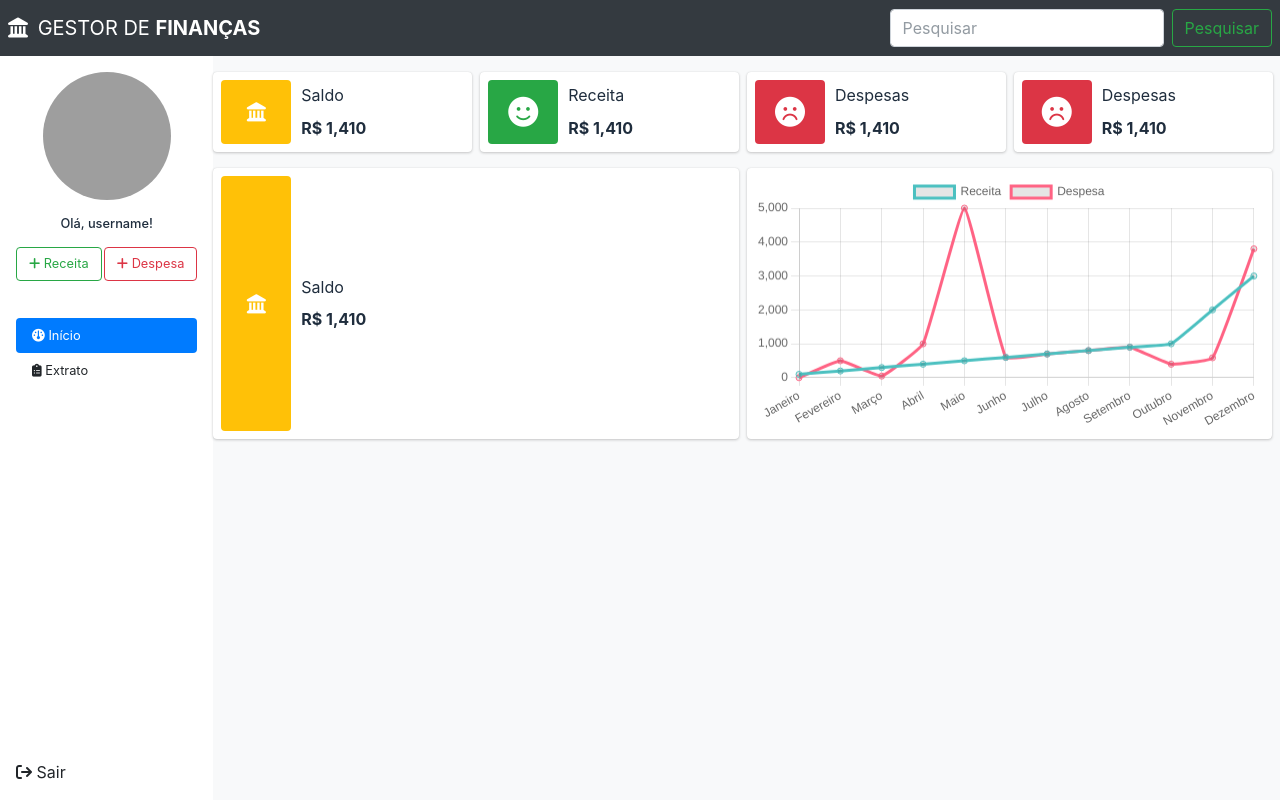
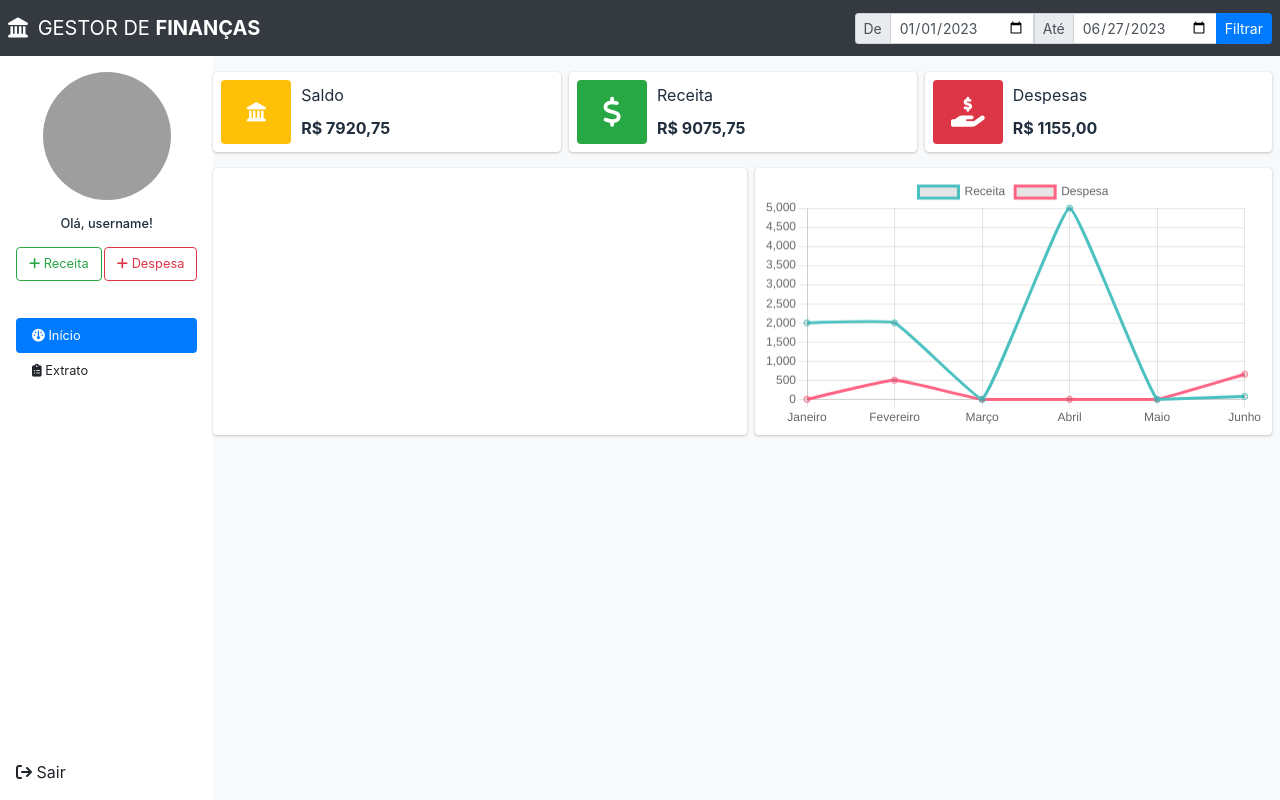
Before and after one commit to ifpi-picos/finance-management, a Django app: page /dashboard in a window 1280 px wide. Run offline with Django 4.2, Linux system fonts and the light colour scheme; data comes from the database, SQL or seed files in the repository; both versions use the stored data as it was after the commit; some libraries are stand-ins or nearby versions; grey boxes are pictures that could not be loaded.

Commit message:
View gráficos pronta, falta implementar no front

```diff
--- /dev/null
+++ b/financeapp/static/js/dashboard.js
@@ -0,0 +1,28 @@
+document.addEventListener('DOMContentLoaded', function () {
+    const ctx = document.getElementById('myChart').getContext('2d');
+    const data = {
+        labels: labels,
+        datasets: [
+            {
+                label: 'Receita',
+                data: earningSum,
+                fill: false,
+                borderColor: 'rgb(75, 192, 192)',
+                tension: 0.1
+            },
+            {
+                label: 'Despesa',
+                data: expenseSum,
+                fill: false,
+                borderColor: 'rgb(255, 99, 132)',
+                tension: 0.1
+            }
+        ]
+    };
+
+    const config = {
+        type: 'line',
+        data: data,
+    };
+    new Chart(ctx, config);
+});
--- a/financeapp/templates/financeapp/dashboard.html
+++ b/financeapp/templates/financeapp/dashboard.html
@@ -1,6 +1,23 @@
 {% extends "financeapp/index.html" %}
 {% load static %}
 {% block title %}Gestor de Finanças - Início{% endblock title %}
+{% block contentnav %}
+<form action="{% url 'financeapp:dashboard' %}" method="GET">
+    <div class="input-group input-group-sm">
+      <div class="input-group-prepend">
+        <span class="input-group-text">De</span>
+      </div>
+      <input type="date" class="form-control" aria-label="De" name="start_date" value="{{ start_date }}" required>
+      <div class="input-group-prepend">
+        <span class="input-group-text">Até</span>
+      </div>
+      <input type="date" class="form-control" aria-label="Até" name="end_date" value="{{ end_date }}" required>
+      <div class="input-group-append">
+        <button type="submit" class="btn btn-primary btn-block">Filtrar</button>
+      </div>
+    </div>
+</form>
+{% endblock contentnav %}
 {% block content %}
 <div class="row dashboard-content">
   <div class="col">
@@ -9,38 +26,27 @@
         <span class="info-box-icon bg-warning"><i class="fas fa-landmark text-white-1" style="color: white;"></i></span>
         <div class="info-box-content">
           <span class="info-box-text">Saldo</span>
-          <span class="info-box-number">R$ 1,410</span>
+          <span class="info-box-number">R$ {{balance}}</span>
         </div>
       </div>
       <div class="col info-box bg-white mr-2">
-        <span class="info-box-icon bg-success"><i class="fas fa-smile"></i></span>
+        <span class="info-box-icon bg-success"><i class="fas fa-dollar-sign"></i></i></span>
         <div class="info-box-content">
           <span class="info-box-text">Receita</span>
-          <span class="info-box-number">R$ 1,410</span>
-        </div>
-      </div>
-      <div class="col info-box bg-white mr-2">
-        <span class="info-box-icon bg-danger"><i class="fas fa-frown"></i></span>
-        <div class="info-box-content">
-          <span class="info-box-text">Despesas</span>
-          <span class="info-box-number">R$ 1,410</span>
+          <span class="info-box-number">R$ {{sum_earnings}}</span>
         </div>
       </div>
       <div class="col info-box bg-white">
-        <span class="info-box-icon bg-danger"><i class="fas fa-frown"></i></span>
+        <span class="info-box-icon bg-danger"><i class="fas fa-hand-holding-usd"></i></span>
         <div class="info-box-content">
           <span class="info-box-text">Despesas</span>
-          <span class="info-box-number">R$ 1,410</span>
+          <span class="info-box-number">R$ {{sum_expenses}}</span>
         </div>
       </div>
     </div>
     <div class="row">
-      <div class="col info-box bg-white mr-2">
-        <span class="info-box-icon bg-warning"><i class="fas fa-landmark text-white-1" style="color: white;"></i></span>
-        <div class="info-box-content">
-          <span class="info-box-text">Saldo</span>
-          <span class="info-box-number">R$ 1,410</span>
-        </div>
+      <div class="col info-box bg-white mr-2 p-3">
+
       </div>
       <div class="col info-box bg-white">
         <canvas id="myChart">
@@ -52,50 +58,10 @@
 {% endblock content %}
 {% block scripts %}
 <script>
-  document.addEventListener('DOMContentLoaded', function () {
-    const ctx = document.getElementById('myChart').getContext('2d');
-    const labels = [
-          'Janeiro',
-          'Fevereiro',
-          'Março',
-          'Abril',
-          'Maio',
-          'Junho',
-          'Julho',
-          'Agosto',
-          'Setembro',
-          'Outubro',
-          'Novembro',
-          'Dezembro'
-        ];
-    const data = {
-      labels: labels,
-      datasets: [{
-        label: 'Receita',
-        data: [100, 200, 300, 400, 500, 600, 700, 800, 900, 1000, 2000, 3000],
-        fill: false,
-        borderColor: 'rgb(75, 192, 192)',
-        tension: 0.1
-      },
-      {
-        labels: labels,
-        label: 'Despesa',
-        data: [1, 500, 50, 1000, 5000, 600, 700, 800, 900, 400, 589, 3800],
-        fill: false,
-        borderColor: 'rgb(255, 99, 132)',
-        tension: 0.1
-      }
-
-    ]
-    };
-
-    const config = {
-      type: 'line',
-      data: data,
-      options: {}
-    };
-    new Chart(ctx, config);
-  });
+  const labels = JSON.parse('{{ labels|escapejs }}');
+  const earningSum = JSON.parse('{{ earnings_sum_list|escapejs }}');
+  const expenseSum = JSON.parse('{{ expenses_sum_list|escapejs }}')
 </script>
+<script src="{% static 'js/dashboard.js' %}"></script>
 <script src="https://cdn.jsdelivr.net/npm/chart.js"></script>
 {% endblock scripts %}
--- a/financeapp/templates/financeapp/index.html
+++ b/financeapp/templates/financeapp/index.html
@@ -28,10 +28,7 @@
 
         <div class="collapse navbar-collapse" id="conteudoNavbarSuportado">
             <ul class="navbar-nav mr-auto"></ul>
-            <form class="form-inline my-2 my-lg-0" action="{% url 'financeapp:extract' %}" method="GET">
-                <input class="form-control mr-sm-2" name="search" type="search" placeholder="Pesquisar" aria-label="Pesquisar">
-                <button class="btn btn-outline-success my-2 my-sm-0" type="submit">Pesquisar</button>
-            </form>
+            {% block contentnav %}{% endblock %}
         </div>
     </nav>
 
--- a/financeapp/views.py
+++ b/financeapp/views.py
@@ -5,16 +5,103 @@ from financeapp.models import CategoryEarnings, CategoryExpenses, Earnings, Expe
 from django.contrib import messages
 from django.db.models import Q
 import decimal
-
+from datetime import datetime
+import json
+from django.db.models import Sum
+from django.db.models import QuerySet
 
 class DashboardApp(ListView):
     template_name = 'financeapp/dashboard.html'
     model = Earnings
 
+    def get_sums_data_and_labels(self, earnings: QuerySet, expenses: QuerySet, start_date: str, end_date: str):
+        # Passanso a data de string para datetime e pegando a quantidade de meses
+        start_date = datetime.strptime(start_date, '%Y-%m-%d')
+        end_date = datetime.strptime(end_date, '%Y-%m-%d')
+        months = (end_date.year - start_date.year) * 12 + (end_date.month - start_date.month)
+
+        # Mapeamento dos nomes dos meses em português
+        month_names = {
+            1: 'Janeiro',
+            2: 'Fevereiro',
+            3: 'Março',
+            4: 'Abril',
+            5: 'Maio',
+            6: 'Junho',
+            7: 'Julho',
+            8: 'Agosto',
+            9: 'Setembro',
+            10: 'Outubro',
+            11: 'Novembro',
+            12: 'Dezembro'
+        }
+        # Pegando os dados dos ganhos e gastos referente ao período e os labels
+        labels = []
+        earnings_sum = []
+        expenses_sum = []
+
+        for i in range(months + 1):
+            month = (start_date.month + i) % 12
+            if month == 0:
+                month = 12
+            month_name = month_names[month]
+            labels.append(month_name)
+
+            earnings_month_sum = earnings.filter(date__month=month).aggregate(total=Sum('value'))['total'] or 0
+            earnings_sum.append(int(earnings_month_sum))
+
+            expenses_month_sum = expenses.filter(date__month=month).aggregate(total=Sum('value'))['total'] or 0
+            expenses_sum.append(int(expenses_month_sum))
+
+        return labels, earnings_sum, expenses_sum
+
     def get_context_data(self, **kwargs):
+        # Feito e comentado por: Jean Carlos
         context = super().get_context_data(**kwargs)
         context['categoryearnings'] = CategoryEarnings.objects.all()
         context['categoryexpenses'] = CategoryExpenses.objects.all()
+
+        # Pegando a data de início e fim passada pelo usuário
+        user_start_date = self.request.GET.get('start_date')
+        user_end_date = self.request.GET.get('end_date')
+
+        # Pegando a data de início e fim do ano atual, caso não seja passado pelo usuário
+        if user_start_date or user_end_date:
+            start_date = user_start_date
+            end_date = user_end_date
+        else:
+            start_date = datetime.strftime(datetime(datetime.now().year, 1, 1).date(), '%Y-%m-%d')
+            end_date = datetime.now().date().strftime('%Y-%m-%d')
+
+        # Passando a data para o template
+        context['start_date'] = start_date
+        context['end_date'] = end_date
+
+        # Dados dos ganhos e gastos referente ao período
+        earnings = Earnings.objects.filter(date__range=[start_date, end_date])
+        expenses = Expenses.objects.filter(date__range=[start_date, end_date])
+
+        print(type(earnings))
+
+
+        # Pegando os dados dos ganhos e gastos referente ao período e os labels
+        labels, earnings_sum, expenses_sum = self.get_sums_data_and_labels(earnings, expenses, start_date, end_date)
+
+        # Passando os dados para json, para serem usados no gráfico
+        labels = json.dumps(labels)
+        earnings_sum = json.dumps(earnings_sum)
+        expenses_sum = json.dumps(expenses_sum)
+
+        # Passando os dados para o template
+        context['labels'] = labels
+        context['earnings_sum_list'] = earnings_sum
+        context['expenses_sum_list'] = expenses_sum
+
+        decimal_sum_earning = decimal.Decimal(earnings.aggregate(total=Sum('value'))['total'] or 0)
+        context['sum_earnings'] = decimal_sum_earning.quantize(decimal.Decimal('0.00'))
+        decimal_sum_expenses = decimal.Decimal(expenses.aggregate(total=Sum('value'))['total'] or 0)
+        context['sum_expenses'] = decimal_sum_expenses.quantize(decimal.Decimal('0.00'))
+        context['balance'] = (decimal_sum_earning - decimal_sum_expenses).quantize(decimal.Decimal('0.00'))
 
         return context
 
@@ -57,9 +144,10 @@ class ExtractApp(ListView):
 
         context['earnings'] = earnings
         context['expenses'] = expenses
+
         return context
 
-def convert_value(value):
+def convert_value(value: str):
 
     if ',' in value:
         value = value.replace('.', '').replace(',', '.')
```
Also changed, not shown: financeapp/templates/financeapp/extract.html (+8 -1 lines), db.sqlite3.
